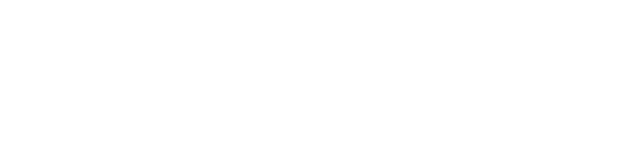
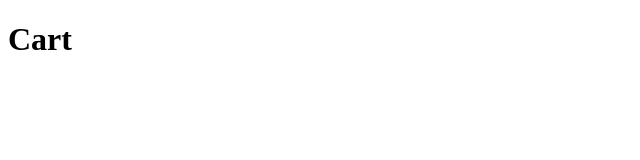
Before and after one commit to Vibhabakkam/ajio, a plain HTML site: page ajiocart.html in a window 1280 px wide. Shown: the whole page, without its empty margins (0-640 px from the left). Drawn offline with Linux system fonts and the light colour scheme; sample sign-in values are in the browser's storage.

Commit message:
Update ajiocart.html

```diff
--- a/ajiocart.html
+++ b/ajiocart.html
@@ -11,7 +11,7 @@
 <body>
 
 
-    <!-- <h1>Cart</h1>
+    <h1>Cart</h1>
     <div id="cartProducts">
 
     </div>
@@ -68,7 +68,7 @@
             alert ("products will deliver soon")
 
         }
-    </script> -->
+    </script>
 </body>
 
 </html>
```
